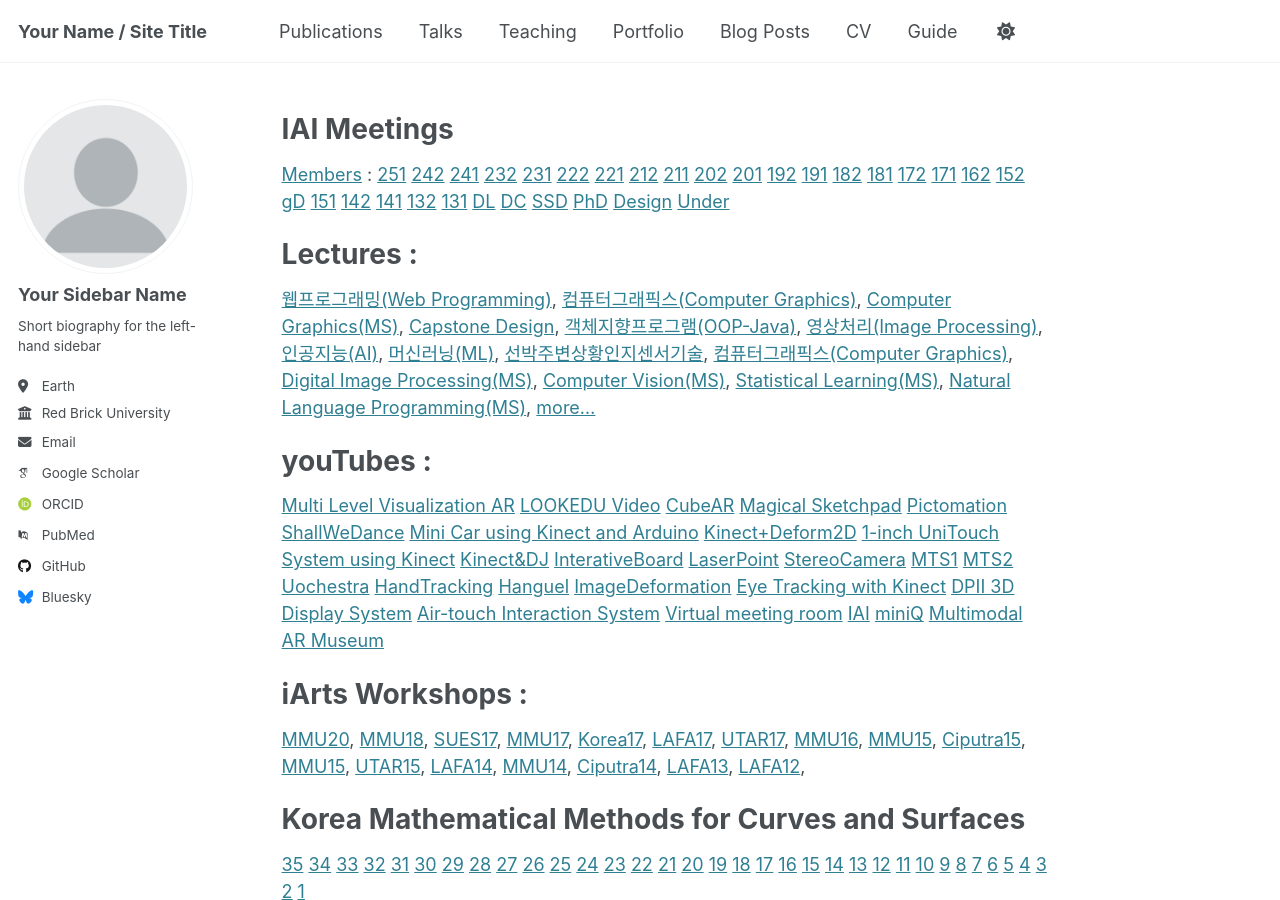
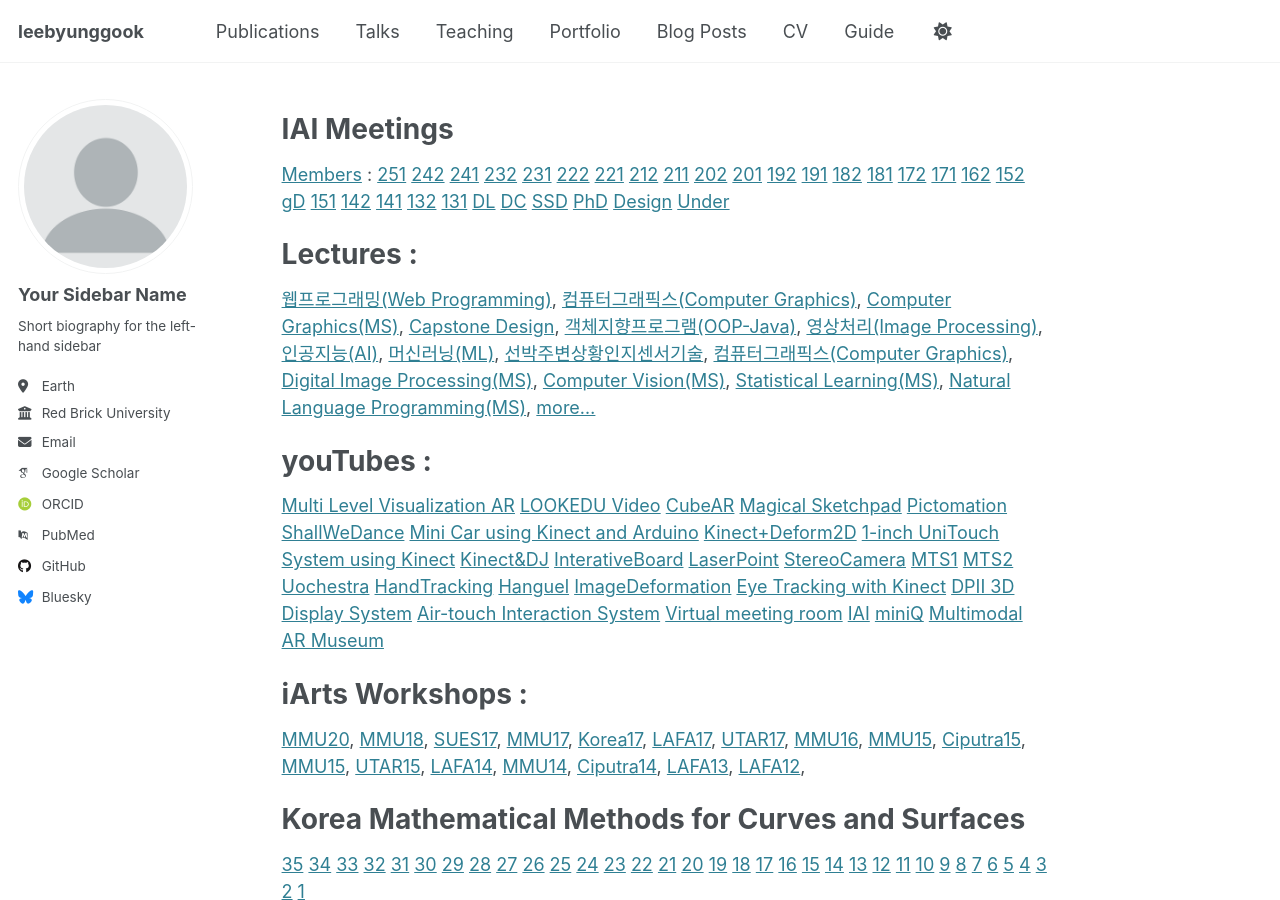
Before and after one commit to leebyunggook/leebyunggook.github.io, a Jekyll site: the page built from _pages/about.md, in a window 1280 px wide and 900 px high. Built offline with Jekyll 4.4.1, drawn with Linux system fonts in a browser that asks for light colours; some web fonts are replaced; a file with an impossible date is left out.

Commit message:
Update _config.yml

```diff
--- a/_config.yml
+++ b/_config.yml
@@ -9,7 +9,7 @@
 # Basic Site Settings
 locale                   : "en-US"
 site_theme               : "default"
-title                    : "Your Name / Site Title"
+title                    : "leebyunggook"
 title_separator          : "-"
 name                     : &name "Your Name"
 description              : &description "personal description"
```
